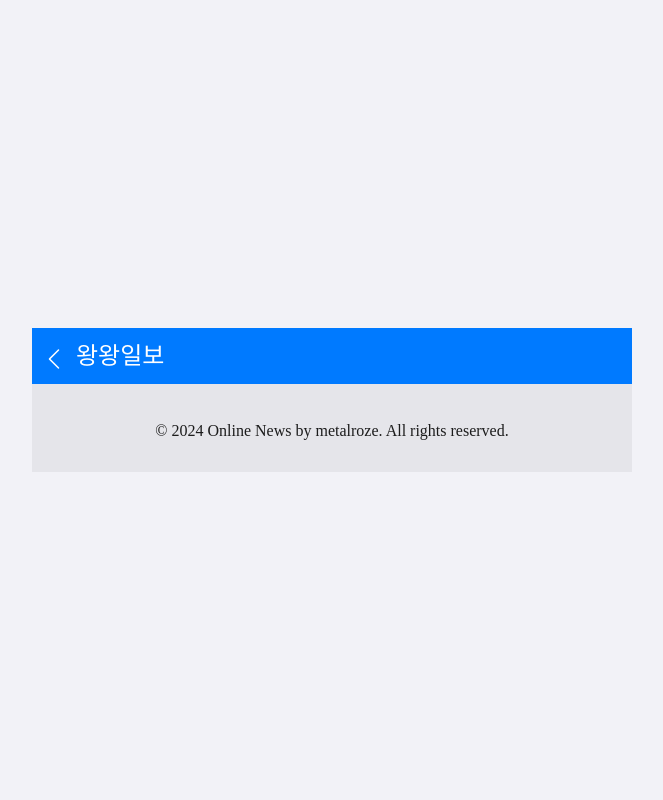
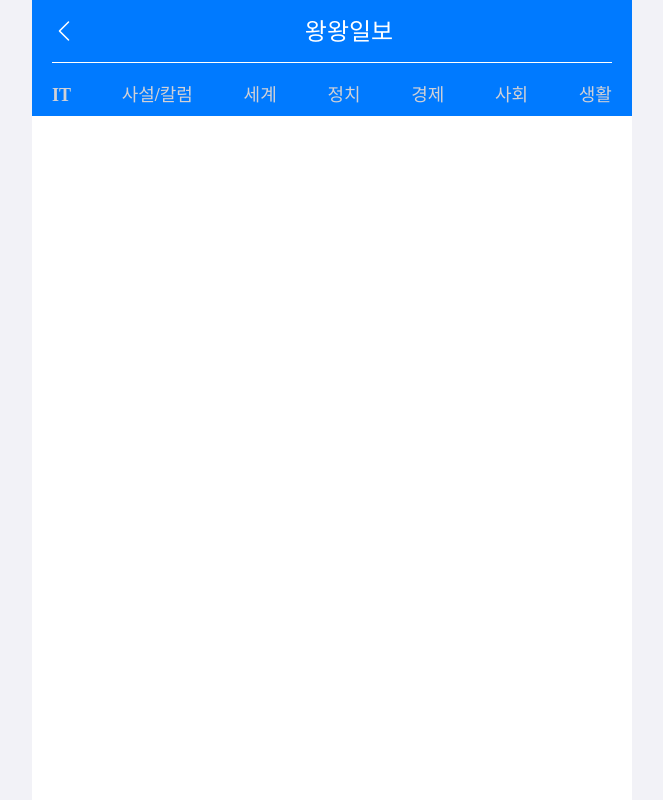
Before and after one commit to MetalRoze/OnlineNews_FE, a React (Vite) app: page /articleDetail in a window 1280 px wide. Shown: the top 800 px of the page, without its empty margins (308-971 px from the left). Built offline with nearby package versions, Linux system fonts and the light colour scheme; a web font is replaced by a local one.

Commit message:
feat: 기사 상세 헤더

```diff
--- a/src/index.css
+++ b/src/index.css
@@ -133,9 +133,15 @@ button {
   background-color: var(--color-gray40);
   color: var(--color-white);
   width: 150px;
-  /* 고정 너비 */
 }
 
 button:hover {
   background-color: var(--color-black);
 }
+
+hr{
+  border: none;
+  height: 1px;
+  background-color: var(--color-white);
+  opacity: 1;
+}
--- a/src/pages/articleDetail/ArticleDetail.jsx
+++ b/src/pages/articleDetail/ArticleDetail.jsx
@@ -1,31 +1,19 @@
 import React from 'react';
-import { useNavigate } from 'react-router-dom';
+import { Link, useNavigate } from 'react-router-dom';
 import styled from 'styled-components';
+import ArticleHeader from './ArticleHeader';
 
 
-const HeaderWrapper = styled.div`
-    width: 600px;
-    padding: 10px;
-    background-color: var(--color-blue);
-    color: var(--color-white);
-`;
 
 const ArticleDetail = () => {
     const navigate = useNavigate();
+    return (
+        <div>
+            <ArticleHeader/>
+            <div className='mobile-container'>
 
-    return (
-        <div style={{ display: "flex", justifyContent: "center", alignItems: "center" }}>
-            <HeaderWrapper>
-                <div className='flex' style={{alignItems:"left"}}>
-                    <div>
-                    <i onClick={() => navigate(-1)} className="bi bi-chevron-left"
-                      style={{ fontSize: '24px', cursor: 'pointer', marginRight: '10px' }} ></i></div>
-                    <h2>왕왕일보</h2>
-                </div>
-                <div className='flex spaceBetween'>
 
-                </div>
-            </HeaderWrapper>
+            </div>
         </div>
 
     );
--- /dev/null
+++ b/src/pages/articleDetail/ArticleHeader.jsx
@@ -0,0 +1,62 @@
+import React from 'react';
+import { Link, useNavigate } from 'react-router-dom';
+import styled from 'styled-components';
+
+
+const HeaderWrapper = styled.div`
+    width: 600px;
+    padding: 10px 20px;
+    background-color: var(--color-blue);
+    color: var(--color-white);
+`;
+const WhiteLink = styled(Link)`
+    color: var(--color-gray30);
+    text-decoration: none;
+    font-size: 1.125rem;
+    font-weight: 600;
+
+    &:hover {
+        color: var(--color-white);
+        text-decoration: none;
+    }
+
+    &:focus, &:active {
+        color: var(--color-white);
+        text-decoration: none;
+    }
+`;
+
+const ArticleHeader = () => {
+    const navigate = useNavigate();
+
+    return (
+        <div>
+            <HeaderWrapper>
+                <div className='flex' style={{alignItems:"left"}}>
+                    <div>
+                        <i onClick={() => navigate(-1)} className="bi bi-chevron-left"
+                            style={{ fontSize: '24px', cursor: 'pointer', marginRight: '10px' }} ></i></div>
+                    <h2 className='mAuto'>왕왕일보</h2>
+                </div>
+                <hr></hr>
+                <div className='flex spaceBetween white'>
+                        <WhiteLink>IT</WhiteLink>
+                        <WhiteLink>사설/칼럼</WhiteLink>
+                        <WhiteLink>세계</WhiteLink>
+                        <WhiteLink>정치</WhiteLink>
+                        <WhiteLink>경제</WhiteLink>
+                        <WhiteLink>사회</WhiteLink>
+                        <WhiteLink>생활</WhiteLink>
+                </div>
+            </HeaderWrapper>
+
+            <div className='mobile-container'>
+
+
+            </div>
+        </div>
+
+    );
+};
+
+export default ArticleHeader;
--- a/src/styles/common.css
+++ b/src/styles/common.css
@@ -26,3 +26,7 @@
  .mb1{
     margin-bottom: 1rem;
  }
+
+ .white{
+    color: white;
+ }
```
